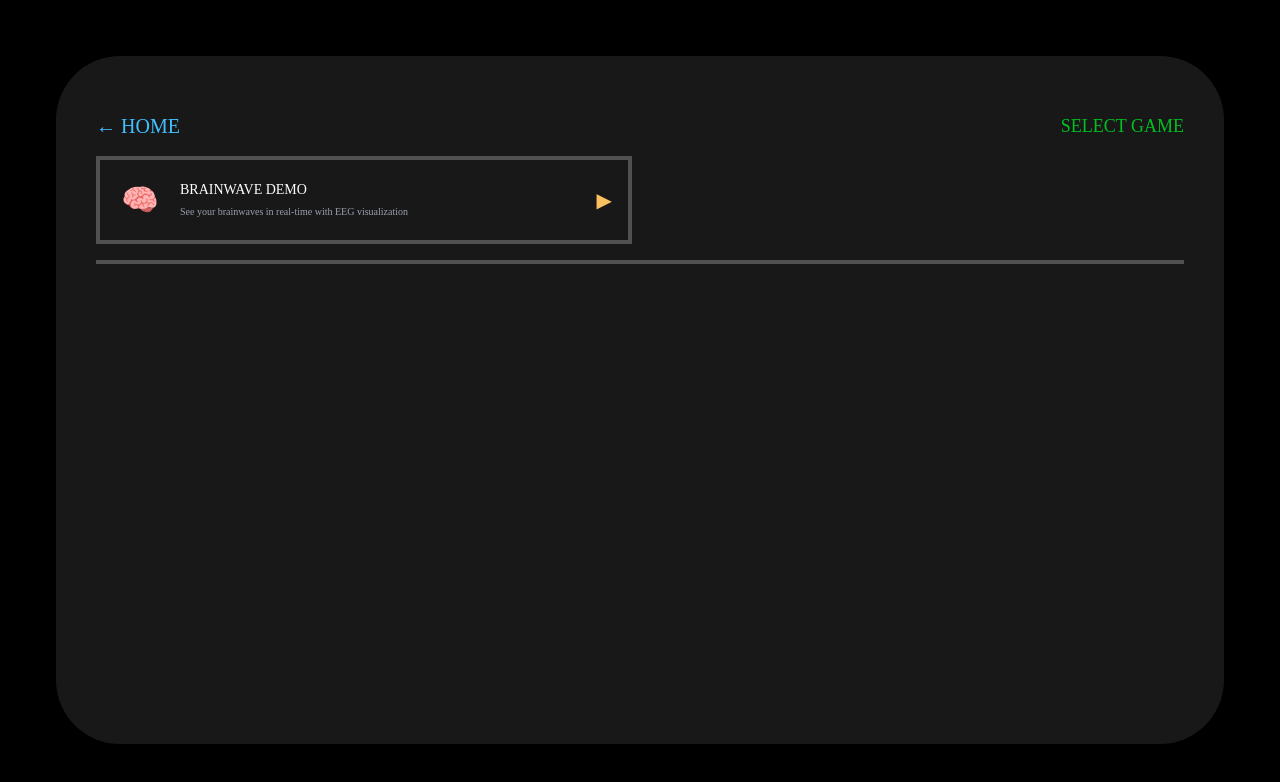
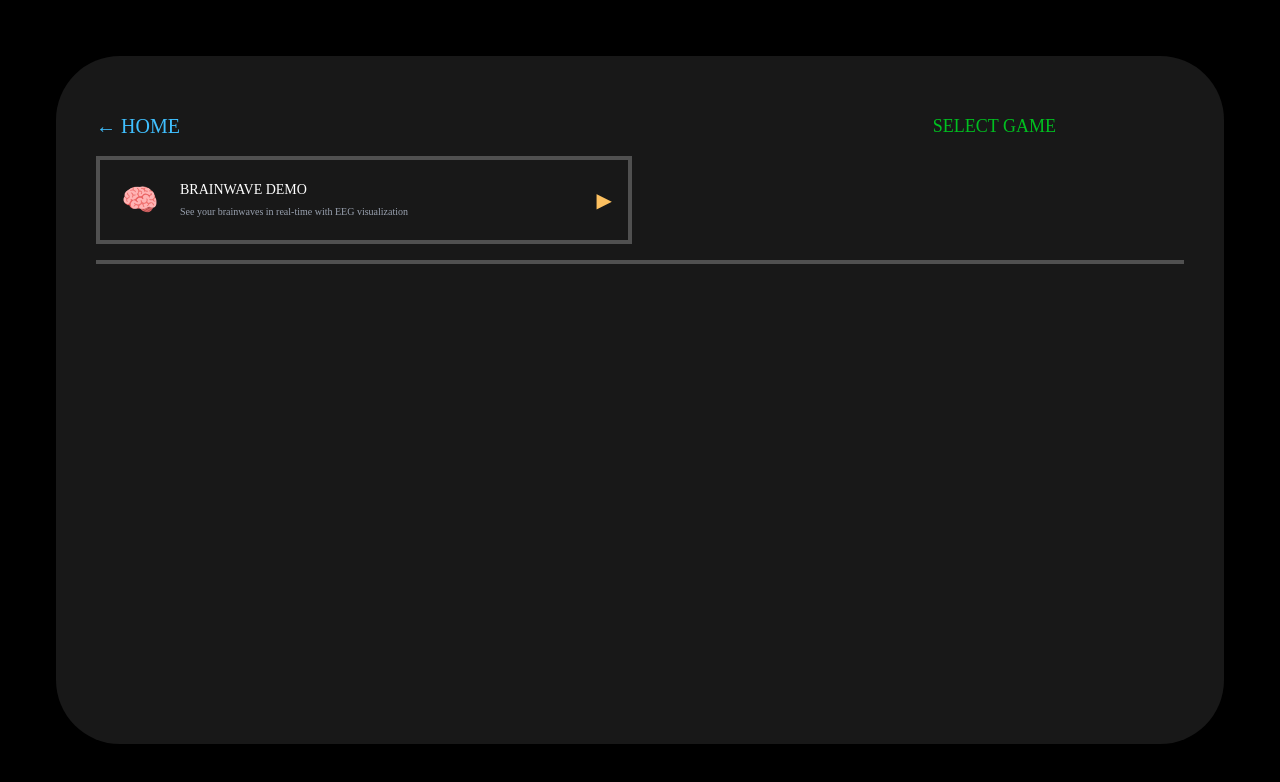
Before and after one commit to Palo007/BrainArcade, a React (Vite) app: page /games in a window 1280 px wide. Shown: the top 782 px of the page. Built offline with nearby package versions, Linux system fonts and the light colour scheme.

Commit message:
background and demo work

```diff
--- a/src/components/NavBar.jsx
+++ b/src/components/NavBar.jsx
@@ -15,7 +15,7 @@ export function NavBar({ onActiveGameClick } = {}) {
         <Link to="/" className="text-xl text-[var(--nes-blue)] hover:text-[var(--nes-yellow)] transition-colors">
           ← HOME
         </Link>
-        <h2 className="text-lg text-[var(--nes-green)]">SELECT GAME</h2>
+        <h2 className="text-lg text-[var(--nes-green)] mr-32">SELECT GAME</h2>
       </div>
 
       <div className="grid grid-cols-1 md:grid-cols-2 gap-4 mt-4">
```
